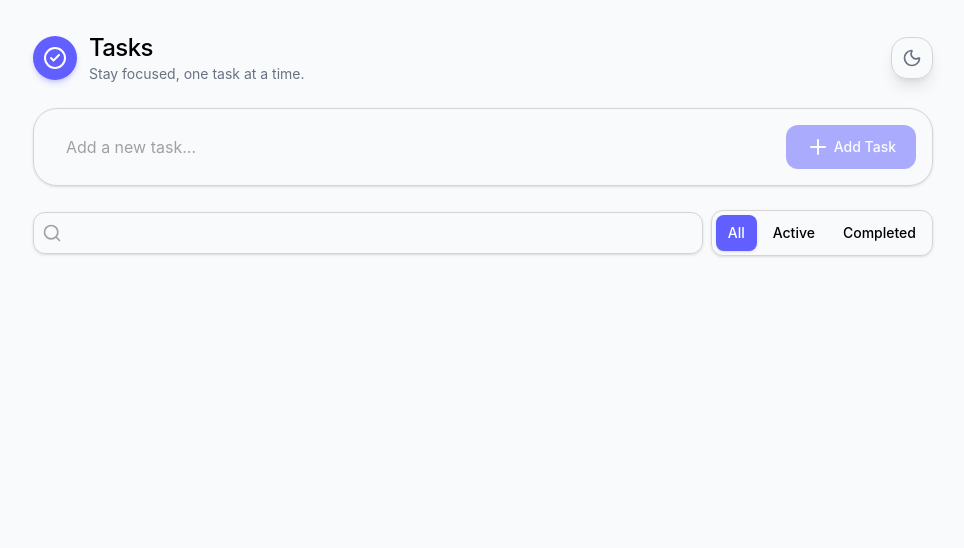
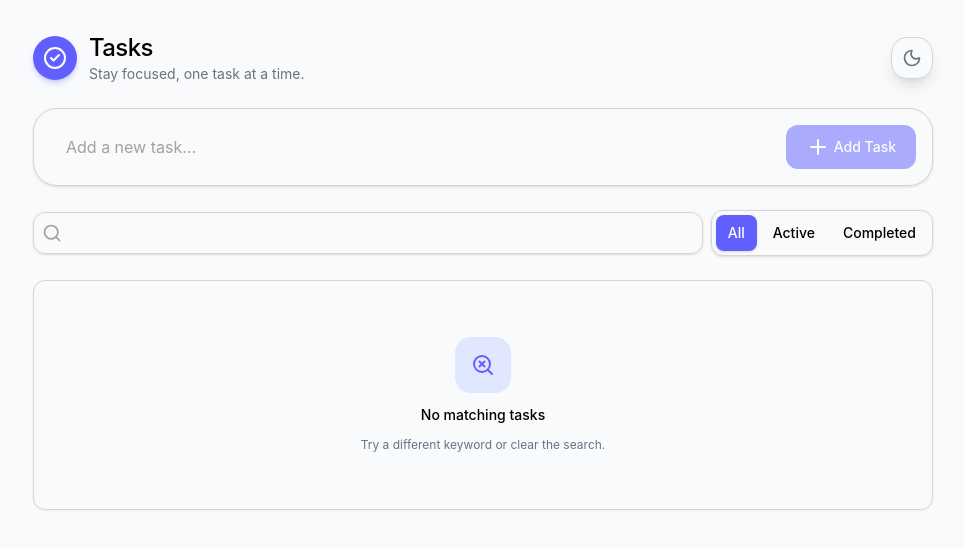
Before and after one commit to azzamhndra/tasks-advanced-todolist, a React (Vite) app: page / in a window 1280 px wide. Shown: the top 548 px of the page, without its empty margins (157-1121 px from the left). Built offline with nearby package versions, Linux system fonts and the light colour scheme.

Commit message:
feat: implement todolist and emptystate ui component

```diff
--- a/src/App.tsx
+++ b/src/App.tsx
@@ -1,6 +1,7 @@
 import Header from './components/Header';
 import TodoFilter from './components/TodoFilter';
 import TodoForm from './components/TodoForm';
+import TodoList from './components/TodoList';
 
 const App = () => {
   return (
@@ -9,6 +10,7 @@ const App = () => {
         <Header />
         <TodoForm />
         <TodoFilter />
+        <TodoList />
       </div>
     </div>
   );
--- /dev/null
+++ b/src/components/EmptyState.tsx
@@ -0,0 +1,20 @@
+import { type LucideIcon } from 'lucide-react';
+
+type EmptyStateProps = {
+  title: string;
+  description: string;
+  icon: LucideIcon;
+};
+
+const EmptyState = ({ title, description, icon: Icon }: EmptyStateProps) => {
+  return (
+    <div className="w-full border border-neutral-300 shadow-xs rounded-xl py-14 px-6 flex flex-col items-center justify-center gap-3">
+      <div className="flex h-14 w-14 items-center justify-center rounded-2xl bg-indigo-100 text-indigo-500">
+        <Icon size={24} />
+      </div>
+      <p className="font-medium text-sm">{title}</p>
+      <p className="text-xs text-gray-500">{description}</p>
+    </div>
+  );
+};
+export default EmptyState;
--- /dev/null
+++ b/src/components/TodoList.tsx
@@ -0,0 +1,30 @@
+import EmptyState from './EmptyState';
+import { ListTodo, SearchX } from 'lucide-react';
+
+const todos = ['Anjay'];
+const filteredTodos = [];
+
+const TodoList = () => {
+  if (todos.length === 0) {
+    return (
+      <EmptyState
+        title="Your day is a blank page"
+        description="Add your first task above to get started."
+        icon={ListTodo}
+      />
+    );
+  }
+
+  if (filteredTodos.length === 0) {
+    return (
+      <EmptyState
+        title="No matching tasks"
+        description="Try a different keyword or clear the search."
+        icon={SearchX}
+      />
+    );
+  }
+
+  return <div>TodoList</div>;
+};
+export default TodoList;
```
